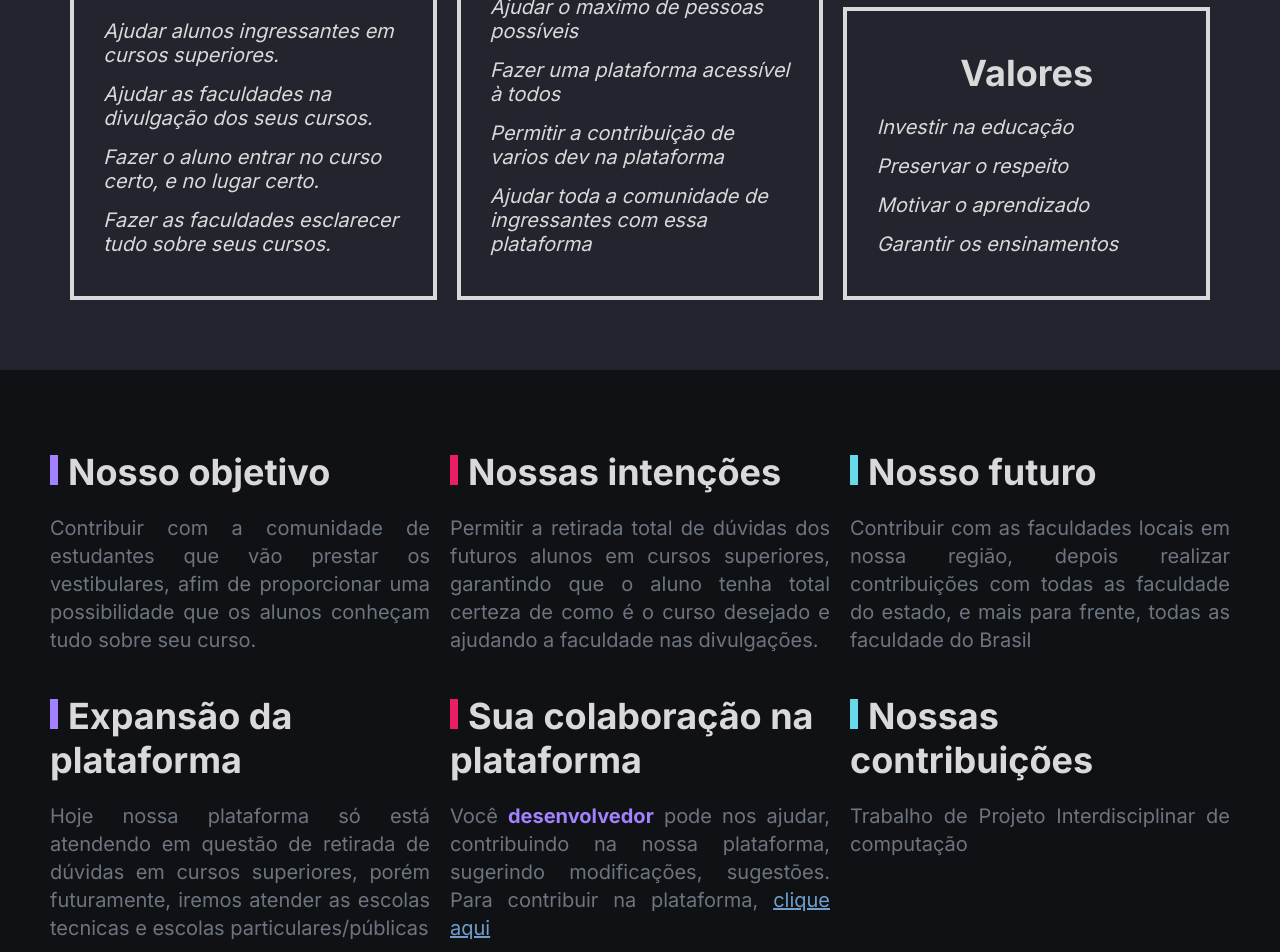
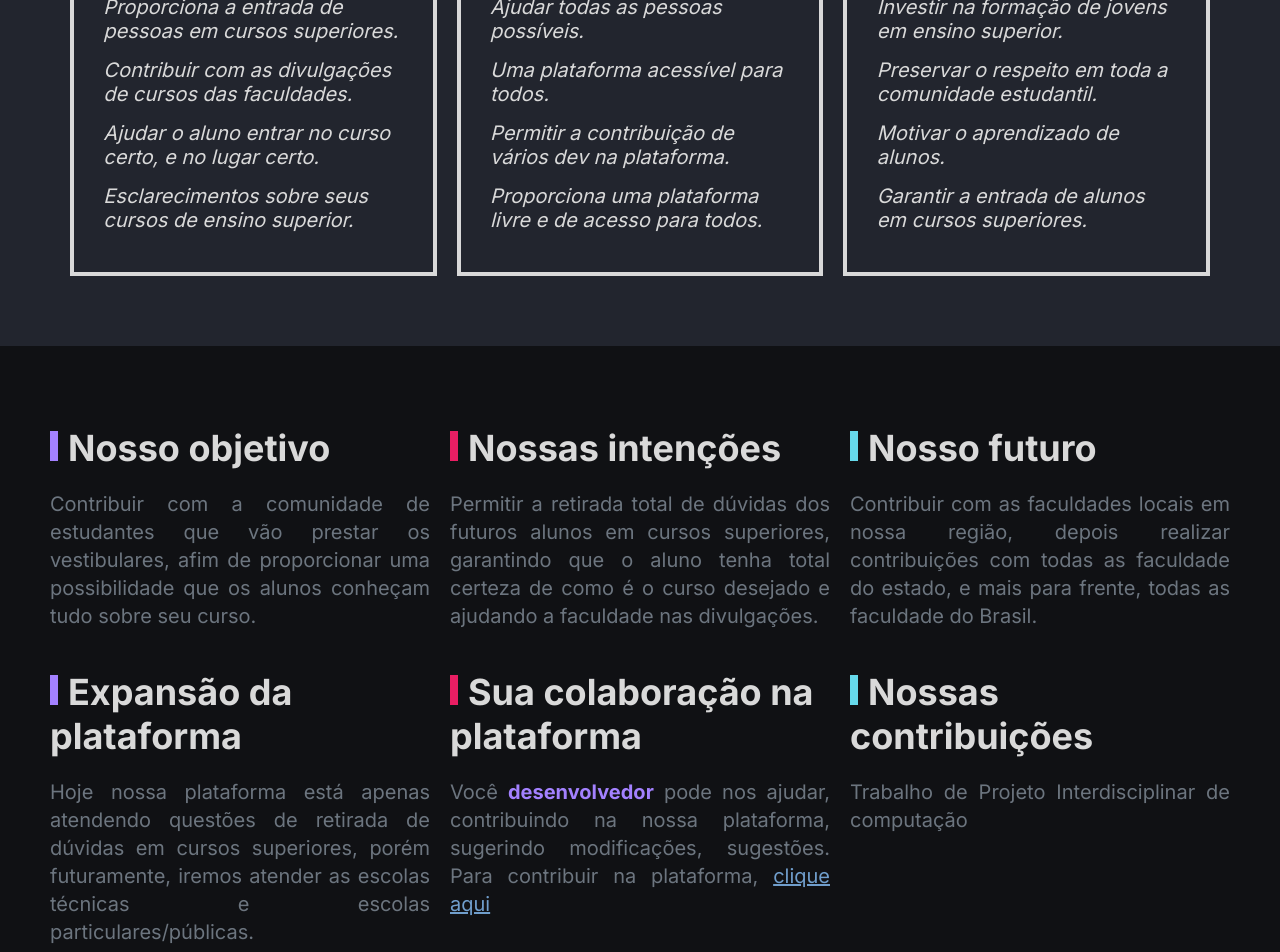
Before and after one commit to LucasAnselmoSilva12345/Talk-To-The-Campus, a React (Vite) app: page /about in a window 1280 px wide. Shown: the part 920-1872 px from the top of the page. Built offline with nearby package versions, Linux system fonts and the light colour scheme; the HTML template or start-up script is replaced by a standard one.

Commit message:
Refator texts, correcting language errors.
Signed-off-by: LucasAnselmoSilva12345 <lucasanselmodasilva02@gmail.com>

```diff
--- a/src/components/DesktopRooms/index.tsx
+++ b/src/components/DesktopRooms/index.tsx
@@ -10,10 +10,10 @@ export function DesktopRooms() {
         </div>
         <div className={styles.textRooms}>
           <h4>Agora é só aguardar</h4>
-          <h2>Após sua dúvida ser enviado para nós</h2>
+          <h2>Após sua dúvida ser enviada para nós</h2>
           <span>
-            Os alunos que estão respondendo as perguntas, logo logo vão
-            esclarecer sua dúvida.
+            Os alunos que estão respondendo as perguntas, logo irão esclarecer
+            essa dúvida.
           </span>
         </div>
       </div>
--- a/src/components/HorizontalBar/index.tsx
+++ b/src/components/HorizontalBar/index.tsx
@@ -9,7 +9,7 @@ export function HorizontalBar() {
     <div className={styles.containerHorizontalBar}>
       <div className={styles.containerHorizontalBarText}>
         <h2>Acesse nossa plataforma</h2>
-        <p>e já faça o download da nosso aplicativo para seu celular</p>
+        <p>e faça o download da nosso aplicativo para seu celular</p>
       </div>
       <div className={styles.containerHorizontalBarButton}>
         <Link to="/" className={styles.btnPlataform}>
--- a/src/components/Main/index.tsx
+++ b/src/components/Main/index.tsx
@@ -36,7 +36,7 @@ export function Main() {
               Acessar Plataforma <VscArrowRight />{' '}
             </Link>
             <Link to="/app-mobile">
-              Plataforma Mobile <VscDeviceMobile />
+              Aplicativo Mobile <VscDeviceMobile />
             </Link>
           </div>
         </section>
--- a/src/components/Principles/index.tsx
+++ b/src/components/Principles/index.tsx
@@ -6,30 +6,30 @@ export function Principles() {
       <div className={styles.valuesItem}>
         <h2>Missão</h2>
         <ul>
-          <li>Ajudar alunos ingressantes em cursos superiores.</li>
-          <li>Ajudar as faculdades na divulgação dos seus cursos.</li>
-          <li>Fazer o aluno entrar no curso certo, e no lugar certo.</li>
-          <li>Fazer as faculdades esclarecer tudo sobre seus cursos.</li>
+          <li>Proporciona a entrada de pessoas em cursos superiores.</li>
+          <li>Contribuir com as divulgações de cursos das faculdades.</li>
+          <li>Ajudar o aluno entrar no curso certo, e no lugar certo.</li>
+          <li>Esclarecimentos sobre seus cursos de ensino superior.</li>
         </ul>
       </div>
 
       <div className={styles.valuesItem}>
         <h2>Visão</h2>
         <ul>
-          <li>Ajudar o maximo de pessoas possíveis</li>
-          <li>Fazer uma plataforma acessível à todos</li>
-          <li>Permitir a contribuição de varios dev na plataforma</li>
-          <li>Ajudar toda a comunidade de ingressantes com essa plataforma</li>
+          <li>Ajudar todas as pessoas possíveis.</li>
+          <li>Uma plataforma acessível para todos.</li>
+          <li>Permitir a contribuição de vários dev na plataforma.</li>
+          <li>Proporciona uma plataforma livre e de acesso para todos.</li>
         </ul>
       </div>
 
       <div className={styles.valuesItem}>
         <h2>Valores</h2>
         <ul>
-          <li>Investir na educação</li>
-          <li>Preservar o respeito</li>
-          <li>Motivar o aprendizado</li>
-          <li>Garantir os ensinamentos</li>
+          <li>Investir na formação de jovens em ensino superior.</li>
+          <li>Preservar o respeito em toda a comunidade estudantil.</li>
+          <li>Motivar o aprendizado de alunos.</li>
+          <li>Garantir a entrada de alunos em cursos superiores.</li>
         </ul>
       </div>
     </section>
--- a/src/pages/About/index.tsx
+++ b/src/pages/About/index.tsx
@@ -66,16 +66,16 @@ export function About() {
           <p>
             Contribuir com as faculdades locais em nossa região, depois realizar
             contribuições com todas as faculdade do estado, e mais para frente,
-            todas as faculdade do Brasil
+            todas as faculdade do Brasil.
           </p>
         </div>
 
         <div className={styles.qualitiesItem}>
           <h2>Expansão da plataforma</h2>
           <p>
-            Hoje nossa plataforma só está atendendo em questão de retirada de
+            Hoje nossa plataforma está apenas atendendo questões de retirada de
             dúvidas em cursos superiores, porém futuramente, iremos atender as
-            escolas tecnicas e escolas particulares/públicas
+            escolas técnicas e escolas particulares/públicas.
           </p>
         </div>
 
--- a/src/pages/ContributePlatform/index.tsx
+++ b/src/pages/ContributePlatform/index.tsx
@@ -1,3 +1,4 @@
+import { Link } from 'react-router-dom';
 import { HeaderPage } from '../../components/HeaderPage';
 import { HorizontalBar } from '../../components/HorizontalBar';
 import { Footer } from '../../components/Footer';
@@ -25,7 +26,7 @@ export function ContributePlatform() {
             Você Dev, que tem uma ideia de como contribuir com a plataforma,
             ajudando há melhorar a estrutura, adicionar mais funcionalidades, ou
             outras ideias, pode entrar em contato conosco através da nossa
-            pagina de contato.
+            <Link to="/contato"> página de contato.</Link>
           </p>
           <p>
             E não só você Dev front-end ou back-end, você que também é
--- a/src/pages/ContributePlatform/style.module.scss
+++ b/src/pages/ContributePlatform/style.module.scss
@@ -33,6 +33,11 @@
       font-size: 1.125rem;
       line-height: 1.4;
       margin-bottom: 1rem;
+
+      a {
+        font-size: 1.125rem;
+        color: var(--PurpleTheme_1);
+      }
     }
 
     .containerProjectsGitHub {
--- a/src/pages/Mobile/index.tsx
+++ b/src/pages/Mobile/index.tsx
@@ -14,11 +14,12 @@ export function Mobile() {
       <main className={styles.containerMobile}>
         <div className={styles.rowMobileButton}>
           <h3>
-            Lamentamos 😓 , nosso aplicativo para dispositivos moveis, ainda
-            está sendo construido pelo nosso time de desenvolvedores
+            Lamentamos 😓 , nosso aplicativo ainda está sendo construido pelo
+            nosso time de desenvolvedores.
           </h3>
           <h4>
-            Porém, você pode acessar a plataforma pelo seu proprio navegador
+            Entretanto, você pode acessar a plataforma pelo seu próprio
+            navegador
           </h4>
           <div className={styles.rowButton}>
             <Link to="/">
```
